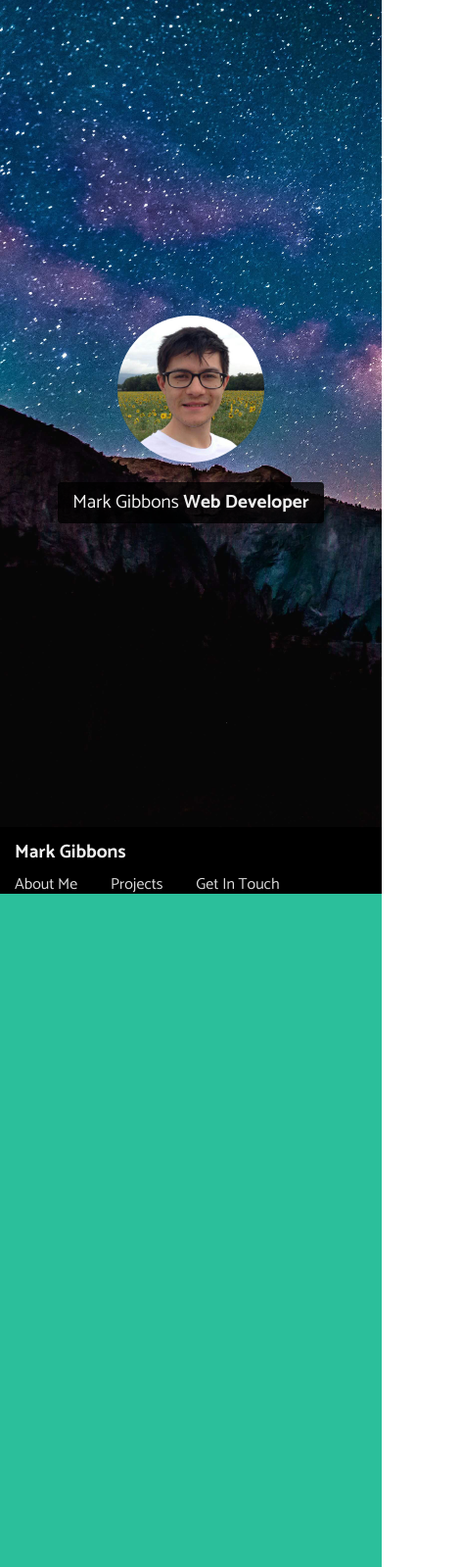
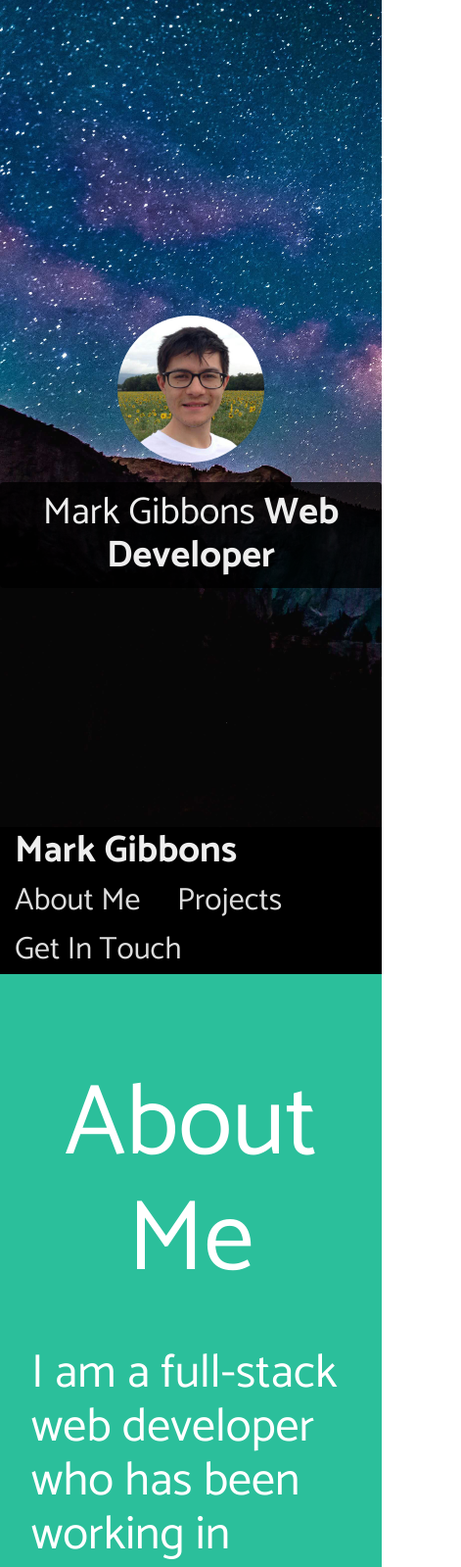
Before and after one commit to markgibbons90/markgibbons90.github.io, a website: page index.html in a window 390 px wide. Shown: the top 1599 px of the page at 98% size, 471 px wide, since content can reach past the window. Drawn offline with nearby package versions, Linux system fonts and the light colour scheme.

Commit message:
separate css into sass files

```diff
--- a/index.html
+++ b/index.html
@@ -8,29 +8,44 @@
 </head>
 <body>
 
-<div id="landing-page">
-    <div class="profile-block">
-        <div class="profile-pic"></div>
-        <div class="profile-text">Mark Gibbons <b>Web Developer</b></div>
+<section id="landing-section" class="landing-section">
+    <div class="profile">
+        <div class="profile__picture"></div>
+        <div class="profile__text">Mark Gibbons <b>Web Developer</b></div>
     </div>
-</div>
+</section>
 
-<nav id="main-nav" class="inline-nav">
-    <a href="#" class="nav-home-link">Mark Gibbons</a>
-    <ul class="inline-nav-list">
-        <li class="inline-nav-list-item">
+<nav id="main-nav" class="nav">
+    <a href="#" class="nav__home-link">Mark Gibbons</a>
+    <ul class="nav__list">
+        <li class="nav__list-item">
             <a href="#">About Me</a>
         </li>
-        <li class="inline-nav-list-item">
+        <li class="nav__list-item">
             <a href="#">Projects</a>
         </li>
-        <li class="inline-nav-list-item">
+        <li class="nav__list-item">
             <a href="#">Get In Touch</a>
         </li>
     </ul>
 </nav>
 
-<div id="about-page"></div>
+<section id="about-section" class="about-section">
+    <div class="container">
+        <h2 class="section-header">About Me</h2>
+        <p>
+            I am a full-stack web developer who has been working in industry since January 2015. I am currently building enterprise level web applications in PHP and Javascript, primarily using Symfony and Backbone/Marionette. While I do both and front- and back-end work, my real passion and focus is for working on the front-end developing rich, dynamic user interfaces.
+        </p>
+        <p>
+            I am always excited to learn new languages frameworks and patterns. At the moment I am really loving Vue JS and their Flux-like architecture, Vuex. I am also enjoying re-acquainting myself with Python, after an almost 2 year break.
+        </p>
+        <p>
+            [Some stuff about my interests here...]
+        </p>
+    </div>
+</section>
+
+<section id="projects-section" class="projects-section"></section>
 
 <script src="main.js"></script>
 
--- a/main.js
+++ b/main.js
@@ -14,7 +14,7 @@
         // This should prevent weird jumping due to URL bars on mobile devices.
         if (window.scrollY === 0) {
             var windowHeight = window.innerHeight;
-            document.getElementById('landing-page').style.height = windowHeight;
+            document.getElementById('landing-section').style.height = windowHeight;
         }
     };
 
--- a/package.json
+++ b/package.json
@@ -4,7 +4,8 @@
   "description": "My personal website",
   "main": "main.js",
   "scripts": {
-    "test": "echo \"Error: no test specified\" && exit 1"
+    "sass-build": "node-sass -r sass -o .",
+    "sass-watch": "node-sass -r -w sass -o ."
   },
   "repository": {
     "type": "git",
--- /dev/null
+++ b/sass/main.scss
@@ -0,0 +1,9 @@
+// Neat
+@import "node_modules/bourbon-neat/app/assets/stylesheets/neat";
+
+@import "module/global";
+@import "module/grid";
+@import "module/nav";
+@import "module/sections";
+@import "module/profileBlock";
+@import "module/typography";
--- /dev/null
+++ b/sass/module/_global.scss
@@ -0,0 +1,11 @@
+*, *:before, *:after {
+    box-sizing: border-box;
+}
+
+html {
+    font-family: 'Catamaran', sans-serif;
+    font-size: 16px;
+    @media screen and (max-width: 768px) {
+        font-size: 32px;
+    }
+}
--- /dev/null
+++ b/sass/module/_grid.scss
@@ -0,0 +1,4 @@
+.container {
+    @include outer-container();
+    padding: 0 1rem;
+}
--- /dev/null
+++ b/sass/module/_nav.scss
@@ -0,0 +1,46 @@
+$nav-height: 50px;
+$nav-height-mobile: 100px;
+
+.nav {
+    background: #000;
+}
+.nav__home-link {
+    display: inline-block;
+    height: $nav-height;
+    padding: 15px;
+    color: #eee;
+    text-decoration: none;
+    font-weight: bold;
+    font-size: 1.2rem;
+    line-height: 20px;
+    margin-right: 20px;
+}
+.nav__list {
+    display: inline-block;
+    margin: 0;
+    padding: 0;
+}
+.nav__list-item {
+    display: inline-block;
+    list-style: none;
+}
+.nav__list-item a {
+    display: block;
+    height: 50px;
+    padding: 15px;
+    line-height: 20px;
+    color: #ddd;
+    text-decoration: none;
+    &:hover, &:focus, &:active {
+        color: #EB3B3B;
+        transition: all 0.2s linear;
+        // border-bottom: 5px solid #fff;
+        // padding-bottom: 10px;
+    }
+}
+.nav--fixed-top {
+    position: fixed;
+    top: 0;
+    left: 0;
+    right: 0;
+}
--- /dev/null
+++ b/sass/module/_profileBlock.scss
@@ -0,0 +1,24 @@
+.profile {
+    position: absolute;
+    top: calc(50% - 100px);
+    left: 0;
+    right: 0;
+    text-align: center;
+}
+.profile__picture {
+    width: 150px;
+    height: 150px;
+    border-radius: 50%;
+    background-image: url("/img/profilepic.jpg");
+    background-size: cover;
+    margin: 0 auto;
+}
+.profile__text {
+    margin-top: 20px;
+    display: inline-block;
+    padding: 10px 15px;
+    background: rgba(0, 0, 0, 0.8);
+    color: #eee;
+    border-radius: 4px;
+    font-size: 1.2rem;
+}
--- /dev/null
+++ b/sass/module/_sections.scss
@@ -0,0 +1,15 @@
+.landing-section {
+    background-color: #000;
+    background-image: url("/img/space_min.jpg");
+    background-size: cover;
+    background-attachment: fixed;
+    position: relative;
+}
+
+.about-section {
+    // height: 800px;
+    padding: 2rem 0;
+    background: #2BBF9B;
+    color: #fff;
+    font-size: 1.5rem;
+}
--- /dev/null
+++ b/sass/module/_typography.scss
@@ -0,0 +1,9 @@
+/**
+ * Headers
+ */
+.section-header {
+    text-align: center;
+    font-size: 3.2rem;
+    font-weight: normal;
+    margin: 1rem 0;
+}
```
Also changed, not shown: main.css.
